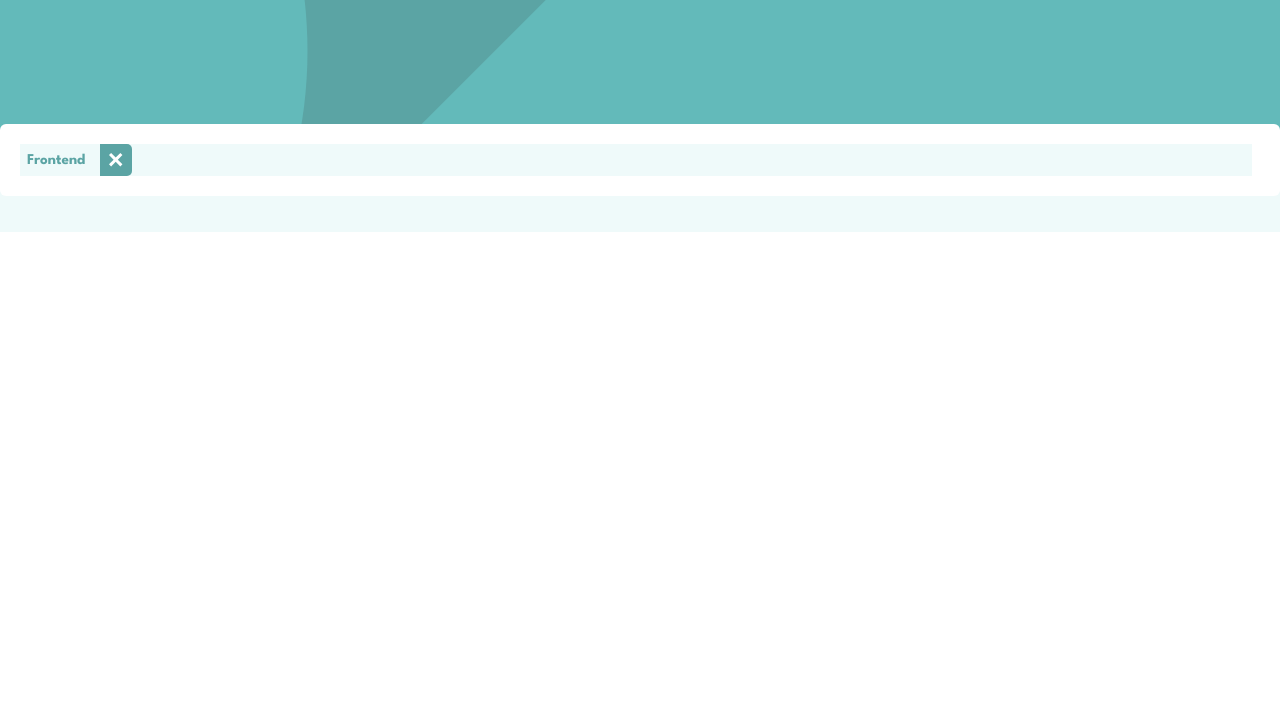
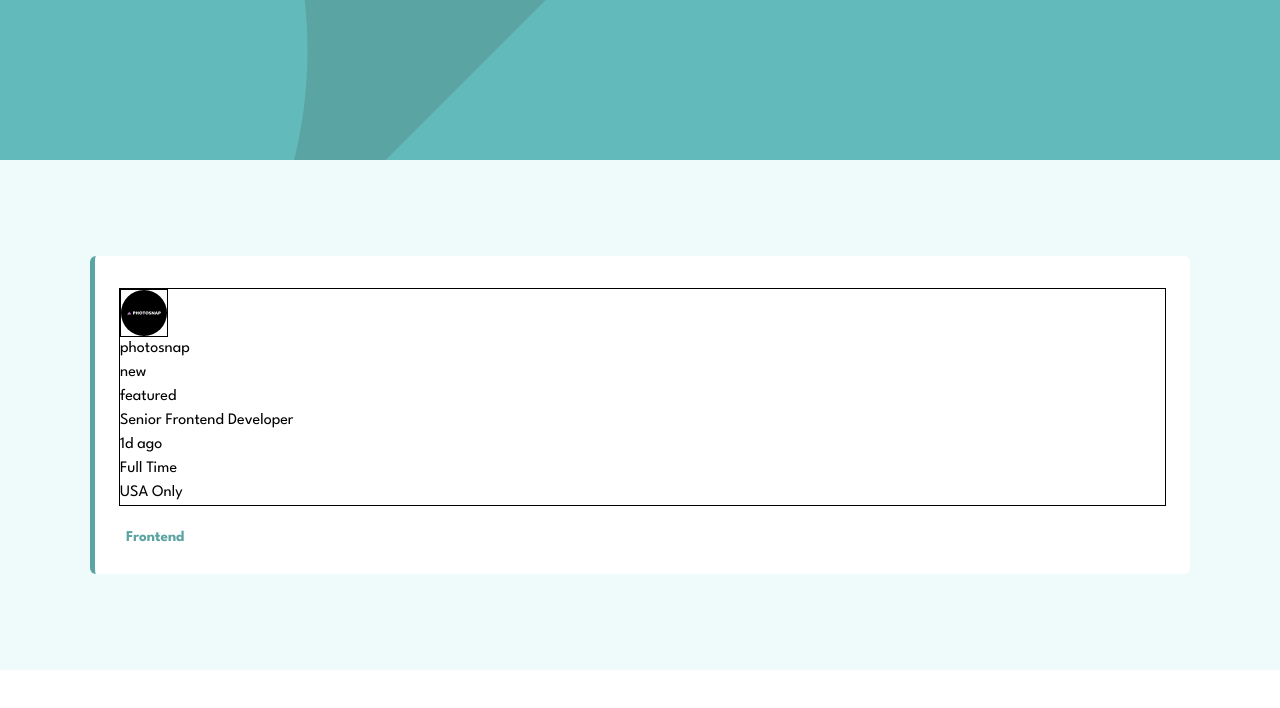
Before and after one commit to D-KILLJOY/static-job-listing-react, a React (Vite) app: page / in a window 1280 px wide. Shown: the top 708 px of the page. Built offline with nearby package versions, Linux system fonts and the light colour scheme.

Commit message:
added filter

```diff
--- a/src/App.tsx
+++ b/src/App.tsx
@@ -3,24 +3,84 @@ import "./App.css";
 import remove from "./assets/images/icon-remove.svg";
 
 function App() {
+    const [filters, setFilters] = useState<string[]>([]);
+
+    function clearFilter() {
+        setFilters([]);
+    }
+
+    function removeFilter(value: string) {
+        setFilters(filters.filter((item) => item !== value));
+    }
+
     return (
         <>
-            <header className="bg-[url(../public/images/bg-header-mobile.svg)] bg-center bg-cover h-40 w-full bg-c-green-400"></header>
+            <header className="bg-[url(../public/images/bg-header-mobile.svg)] bg-center bg-cover h-40 w-full bg-c-green-400 "></header>
 
-            <main className="bg-c-green-50 relative">
-                <div className="rounded-md min-h-14 relative -top-9 py-5 ps-5 pe-7 bg-white">
-                    <div className="flex bg-c-green-50 items-center">
-                        <p className="py-1.75 ps-1.75 pe-3.5 text-c-green-400 font-bold text-[0.9375rem] rounded-l-[0.3125rem] leading-0">
-                            Frontend
-                        </p>
+            <main className="bg-c-green-50 relative ">
+                {filters.length > 0 && (
+                    <div className="rounded-md min-h-14 relative -top-9 py-5 ps-5 pe-7 bg-white flex items-center justify-between gap-5 w-9/10 mx-auto max-w-275">
+                        <ul className="flex gap-4 flex-wrap">
+                            {filters.map((filt) => (
+                                <li
+                                    className="flex bg-c-green-50 items-center "
+                                    key={filt}
+                                >
+                                    <p className="py-1.75 ps-1.75 pe-3.5 text-c-green-400 font-bold text-[0.9375rem] rounded-l-[0.3125rem] leading-0">
+                                        {filt}
+                                    </p>
+                                    <button
+                                        type="button"
+                                        className="w-8 h-8 bg-c-green-400 flex justify-center items-center rounded-r-[0.3125rem] cursor-pointer hover:bg-c-green-900"
+                                        onClick={() => removeFilter(filt)}
+                                    >
+                                        <img src={remove} alt="x icon" />
+                                    </button>
+                                </li>
+                            ))}
+                        </ul>
                         <button
                             type="button"
-                            className="w-8 h-8 bg-c-green-400 flex justify-center items-center rounded-r-[0.3125rem] "
+                            className="text-c-gray-400 font-bold  py-1 px-1 cursor-pointer hover:underline hover:text-c-green-400 hover:underline-offset-2"
+                            onClick={clearFilter}
                         >
-                            <img src={remove} alt="" />
+                            Clear
                         </button>
                     </div>
-                </div>
+                )}
+
+                <section className="py-8">
+                    <ul className="py-8">
+                        <li className=" border-l-5 border-l-c-green-400 rounded-md min-h-14 relative pt-8 px-6 pb-6 bg-white flex flex-col  gap-5 w-9/10 mx-auto max-w-275 my-8  ">
+                            <div className="relative border">
+                                <div className="w-12 h-12  border">
+                                    <img
+                                        src="/public/images/photosnap.svg"
+                                        alt=""
+                                    />
+                                </div>
+                                <div>
+                                    <p>photosnap</p>
+                                    <div>
+                                        <p>new</p>
+                                        <p>featured</p>
+                                    </div>
+                                </div>
+                                <h2>Senior Frontend Developer</h2>
+                                <div>
+                                    <p>1d ago</p>
+                                    <p>Full Time</p>
+                                    <p>USA Only</p>
+                                </div>
+                            </div>
+                            <div>
+                                <span className="py-1.75 ps-1.75 pe-3.5 text-c-green-400 font-bold text-[0.9375rem] rounded-[0.3125rem] leading-0 hover:text-c-green-50 hover:bg-c-green-400">
+                                    Frontend
+                                </span>
+                            </div>
+                        </li>
+                    </ul>
+                </section>
             </main>
         </>
     );
```
